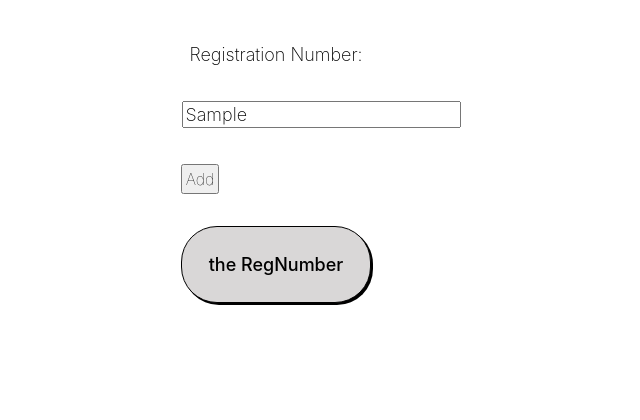
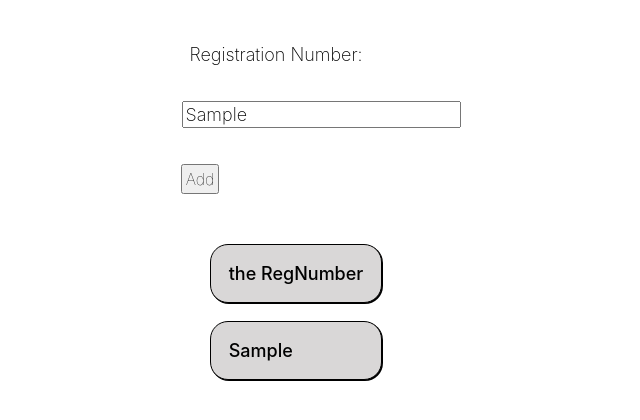
Before and after one commit to Loreen-netizen/registration_numbers, a plain HTML site: page index.html in a window 1280 px wide. Both pictures are taken after typing "Sample" into the empty fields and a click on the button "Add". Shown: the whole page, without its empty margins (364-1004 px from the left). Drawn offline with Linux system fonts and the light colour scheme.

Commit message:
Dynamically adding DOM elements

```diff
--- a/index.html
+++ b/index.html
@@ -14,7 +14,14 @@
 
      <button class = "buttons" id="addButton">Add</button>
 
-     <label class = "regNumberLabels">the RegNumber</label>
+     <div>
+         <ul id = regNumberList>
+              <li class = "regNumberLabels">the RegNumber</li>
+            </ul>
+
+
+    </div>
+
  </div>
 </body>
 <script src="registration_number.js" charset="utf-8"></script>
--- a/registration_number.css
+++ b/registration_number.css
@@ -33,14 +33,14 @@
 
 
     border: black solid 1px;
-    border-radius: 2em;
-    padding: 1.5em;
-    margin: auto;
+    border-radius: 1em;
+    padding: 1em;
+    margin-top:1em;
     font-family: ubuntu,-apple-system, BlinkMacSystemFont, 'Segoe UI', Roboto, Oxygen, Ubuntu, Cantarell, 'Open Sans', 'Helvetica Neue';
     font-weight: 500;
     font-size: large;
-    box-shadow: black 2px 2px;
+    box-shadow: black 1px 1px;
     background-color:#d9d7d7;
-
+    list-style: none;
 
 }
--- a/registration_number.js
+++ b/registration_number.js
@@ -1,10 +1,17 @@
 var regNumberInput = document.getElementById("regNumberInput");
 var addButton = document.getElementById("addButton");
-
+var regNumberList = document.getElementById("regNumberList");
 
 var addButtonClicked = function(){
-alert("addBtnClicked")
+var newListItem = document.createElement("li");
+newListItem.classList.add("regNumberLabels");
+if (regNumberInput.value !== ""){
+    newListItem.innerHTML = regNumberInput.value;
+    regNumberList.appendChild(newListItem);
+}
+
 }
 
 
+
 addButton.addEventListener("click", addButtonClicked);
```
